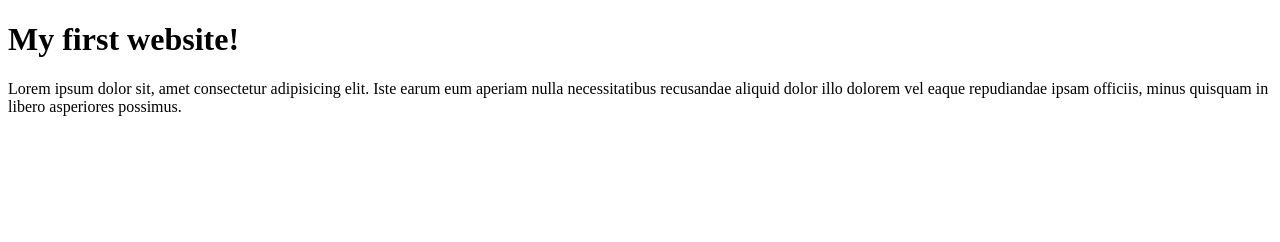
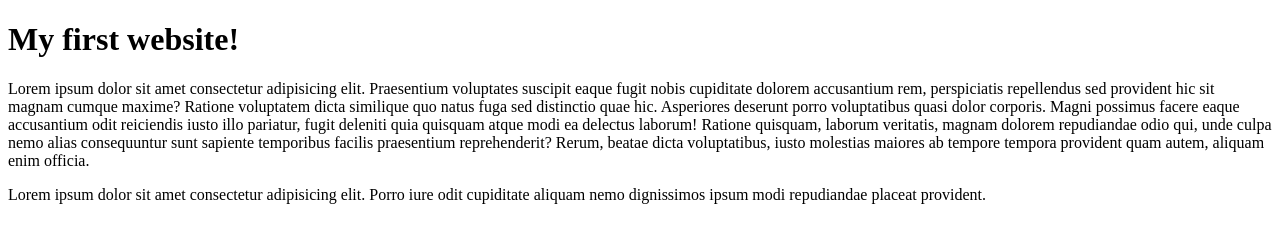
Before and after one commit to Swopno1/ph-first-repo, a plain HTML site: page index.html in a window 1280 px wide. Drawn offline with Linux system fonts and the light colour scheme.

Commit message:
Second commit

```diff
--- a/index.html
+++ b/index.html
@@ -9,10 +9,22 @@
   <body>
     <h1>My first website!</h1>
     <p>
-      Lorem ipsum dolor sit, amet consectetur adipisicing elit. Iste earum eum
-      aperiam nulla necessitatibus recusandae aliquid dolor illo dolorem vel
-      eaque repudiandae ipsam officiis, minus quisquam in libero asperiores
-      possimus.
+      Lorem ipsum dolor sit amet consectetur adipisicing elit. Praesentium
+      voluptates suscipit eaque fugit nobis cupiditate dolorem accusantium rem,
+      perspiciatis repellendus sed provident hic sit magnam cumque maxime?
+      Ratione voluptatem dicta similique quo natus fuga sed distinctio quae hic.
+      Asperiores deserunt porro voluptatibus quasi dolor corporis. Magni
+      possimus facere eaque accusantium odit reiciendis iusto illo pariatur,
+      fugit deleniti quia quisquam atque modi ea delectus laborum! Ratione
+      quisquam, laborum veritatis, magnam dolorem repudiandae odio qui, unde
+      culpa nemo alias consequuntur sunt sapiente temporibus facilis praesentium
+      reprehenderit? Rerum, beatae dicta voluptatibus, iusto molestias maiores
+      ab tempore tempora provident quam autem, aliquam enim officia.
+    </p>
+    <p>
+      Lorem ipsum dolor sit amet consectetur adipisicing elit. Porro iure odit
+      cupiditate aliquam nemo dignissimos ipsum modi repudiandae placeat
+      provident.
     </p>
   </body>
 </html>
```
